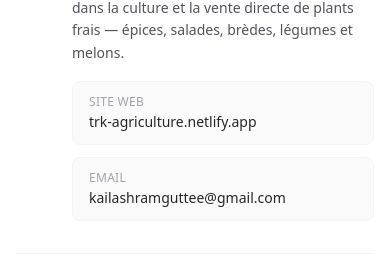
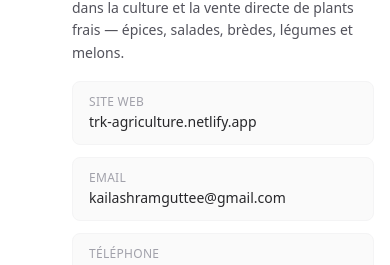
Before and after one commit to deepakramguttee-design/TRK-AGRICULTURE, a React (Vite) app: page /confidentialite in a window 390 px wide. Shown: the part 579-844 px from the top of the page. Built offline with nearby package versions, Linux system fonts and the light colour scheme; no server answers; a web font is replaced by a local one.

Commit message:
fix: ajout n° telephone +230 5774 5304 dans politique confidentialite

```diff
--- a/src/pages/Confidentialite.jsx
+++ b/src/pages/Confidentialite.jsx
@@ -66,6 +66,7 @@ export default function Confidentialite() {
             {[
               ['Site web', 'trk-agriculture.netlify.app'],
               ['Email', 'kailashramguttee@gmail.com'],
+              ['Téléphone', '+230 5774 5304'],
             ].map(([k, v]) => (
               <div key={k} className="bg-zinc-50 rounded-lg px-4 py-3 border border-zinc-100">
                 <p className="text-xs text-zinc-400 font-medium uppercase tracking-wide mb-0.5">{k}</p>
--- a/src/pages/Privacy.jsx
+++ b/src/pages/Privacy.jsx
@@ -66,6 +66,7 @@ export default function Privacy() {
             {[
               ['Website', 'trk-agriculture.netlify.app'],
               ['Email', 'kailashramguttee@gmail.com'],
+              ['Phone', '+230 5774 5304'],
             ].map(([k, v]) => (
               <div key={k} className="bg-zinc-50 rounded-lg px-4 py-3 border border-zinc-100">
                 <p className="text-xs text-zinc-400 font-medium uppercase tracking-wide mb-0.5">{k}</p>
```
